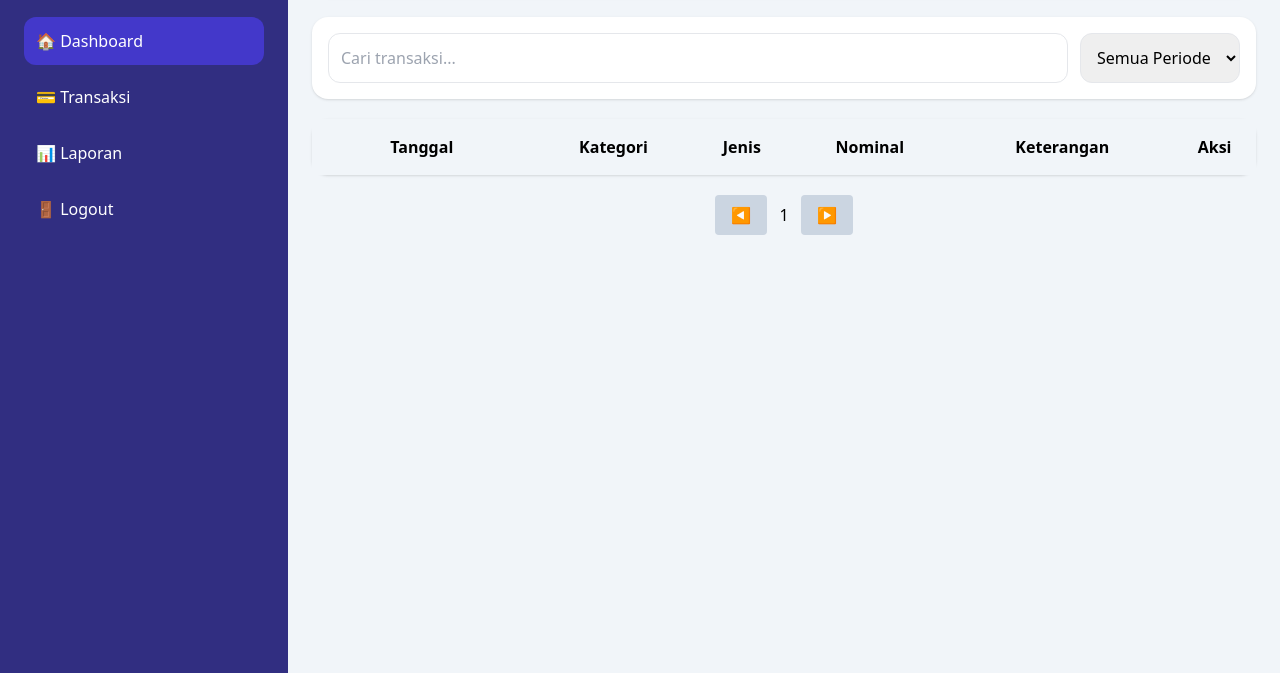
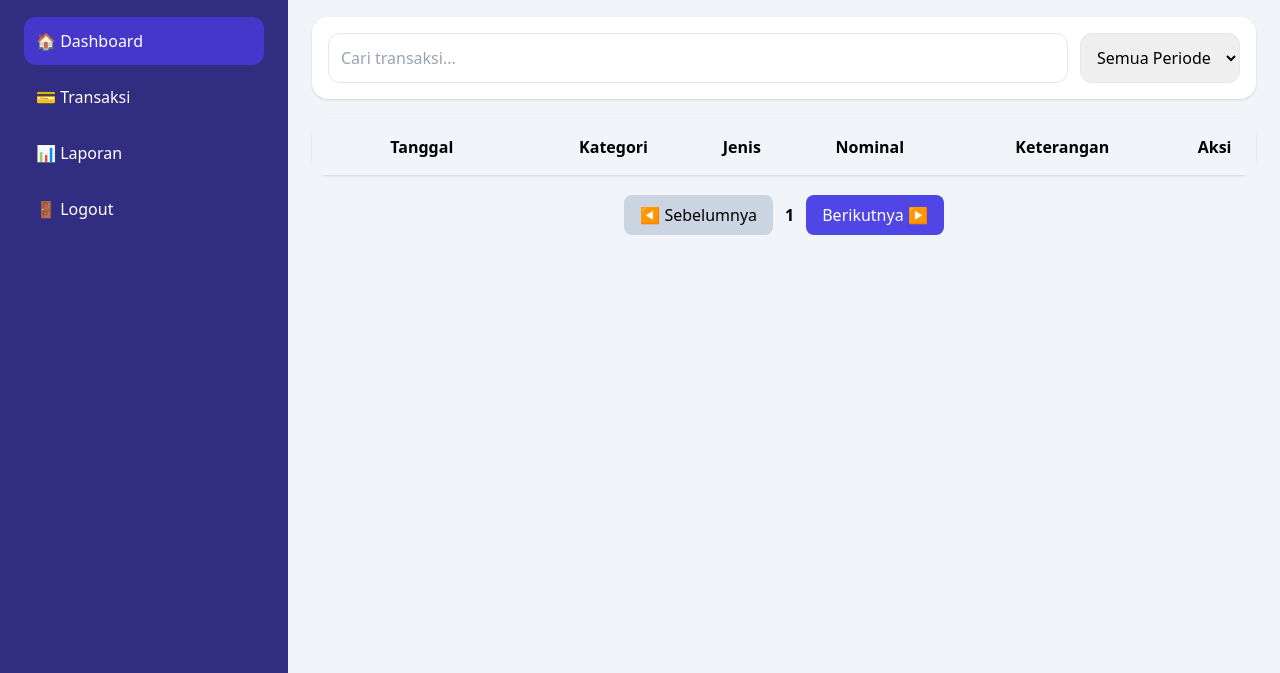
Before and after one commit to ganjar0307/keuangan-update, a plain HTML site: page dashboard.html in a window 1280 px wide. Shown: the part 127-800 px from the top of the page. Drawn offline with nearby package versions, Linux system fonts and the light colour scheme; no server answers; sample sign-in values are in the browser's storage.

Commit message:
Update dashboard.html

```diff
--- a/dashboard.html
+++ b/dashboard.html
@@ -70,7 +70,7 @@ class="w-full text-left p-3 rounded-xl hover:bg-red-700">
 
 <!-- MAIN -->
 
-<main class="flex-1 p-6">
+<main class="flex-1 p-6 pb-24 md:pb-6">
 
 <div class="bg-white p-5 rounded-2xl shadow">
 
@@ -211,18 +211,19 @@ class="md:hidden p-3 space-y-3">
 
 <!-- PAGINATION -->
 
-<div class="mt-5 flex justify-center items-center gap-3">
+<div class="mt-5 mb-20 md:mb-5 flex justify-center items-center gap-3 flex-wrap">
 
 <button
 onclick="prevPage()"
-class="bg-slate-300 px-4 py-2 rounded">
+class="bg-slate-300 px-4 py-2 rounded-lg">
 
-◀
+◀ Sebelumnya
 
 </button>
 
 <span
-id="pageNumber">
+id="pageNumber"
+class="font-semibold">
 
 1
 
@@ -230,9 +231,9 @@ id="pageNumber">
 
 <button
 onclick="nextPage()"
-class="bg-slate-300 px-4 py-2 rounded">
+class="bg-indigo-600 text-white px-4 py-2 rounded-lg">
 
-▶
+Berikutnya ▶
 
 </button>
 
```
